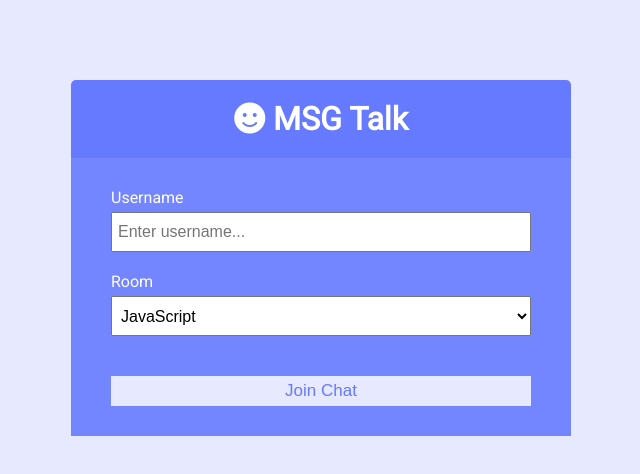
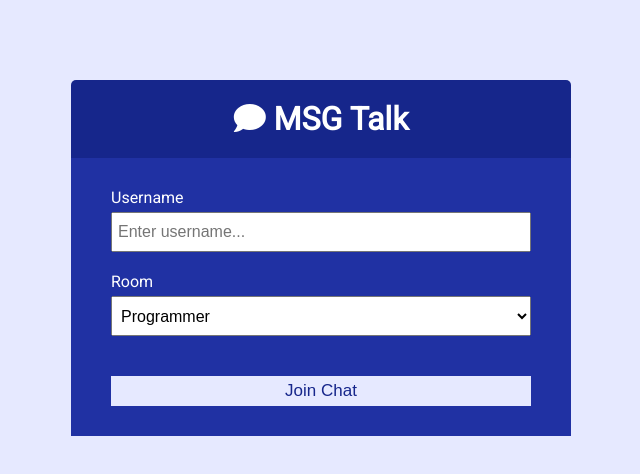
Before and after one commit to dewabisma/msg-talk-app, a website: page public/index.html in a window 1280 px wide. Shown: the whole page, without its empty margins (319-959 px from the left). Drawn offline with Linux system fonts and the light colour scheme.

```diff
--- a/public/css/style.css
+++ b/public/css/style.css
@@ -1,8 +1,8 @@
 @import url('https://fonts.googleapis.com/css?family=Roboto&display=swap');
 
 :root {
-  --dark-color-a: #667aff;
-  --dark-color-b: #7386ff;
+  --dark-color-a: #16268b;
+  --dark-color-b: #2031a3;
   --light-color: #e6e9ff;
   --success-color: #5cb85c;
   --error-color: #d9534f;
--- a/public/index.html
+++ b/public/index.html
@@ -16,29 +16,22 @@
   <body>
     <div class="join-container">
       <header class="join-header">
-        <h1><i class="fas fa-smile"></i> MSG Talk</h1>
+        <h1><i class="fas fa-comment"></i> MSG Talk</h1>
       </header>
       <main class="join-main">
         <form action="chat.html">
           <div class="form-control">
             <label for="username">Username</label>
-            <input
-              type="text"
-              name="username"
-              id="username"
-              placeholder="Enter username..."
-              required
-            />
+            <input type="text" name="username" id="username" placeholder="Enter username..." required />
           </div>
           <div class="form-control">
             <label for="room">Room</label>
             <select name="room" id="room">
-              <option value="JavaScript">JavaScript</option>
-              <option value="Python">Python</option>
-              <option value="PHP">PHP</option>
-              <option value="C#">C#</option>
-              <option value="Ruby">Ruby</option>
-              <option value="Java">Java</option>
+              <option value="Programmer">Programmer</option>
+              <option value="Komikus">Komikus</option>
+              <option value="Pendaki">Pendaki</option>
+              <option value="Wibu">Wibu</option>
+              <option value="CariJodoh">Cari Jodoh</option>
             </select>
           </div>
           <button type="submit" class="btn">Join Chat</button>
--- a/server.js
+++ b/server.js
@@ -27,7 +27,7 @@
     io.to(user.room).emit('join room', user.room, getUsersList(user.room));
 
     socket.emit('message', formatMessage(adminName, 'welcome to the club!'));
-    socket.emit('message', formatMessage(adminName, 'Silahkan berbelanja!'));
+    socket.emit('message', formatMessage(adminName, 'Silahkan berbincang!'));
 
     socket.to(user.room).broadcast.emit('message', formatMessage(adminName, `${user.username} has joined the room`));
   });
```
Also changed, not shown: public/chat.html (+1 -1 lines), public/js/main.js (+9 -8 lines).
